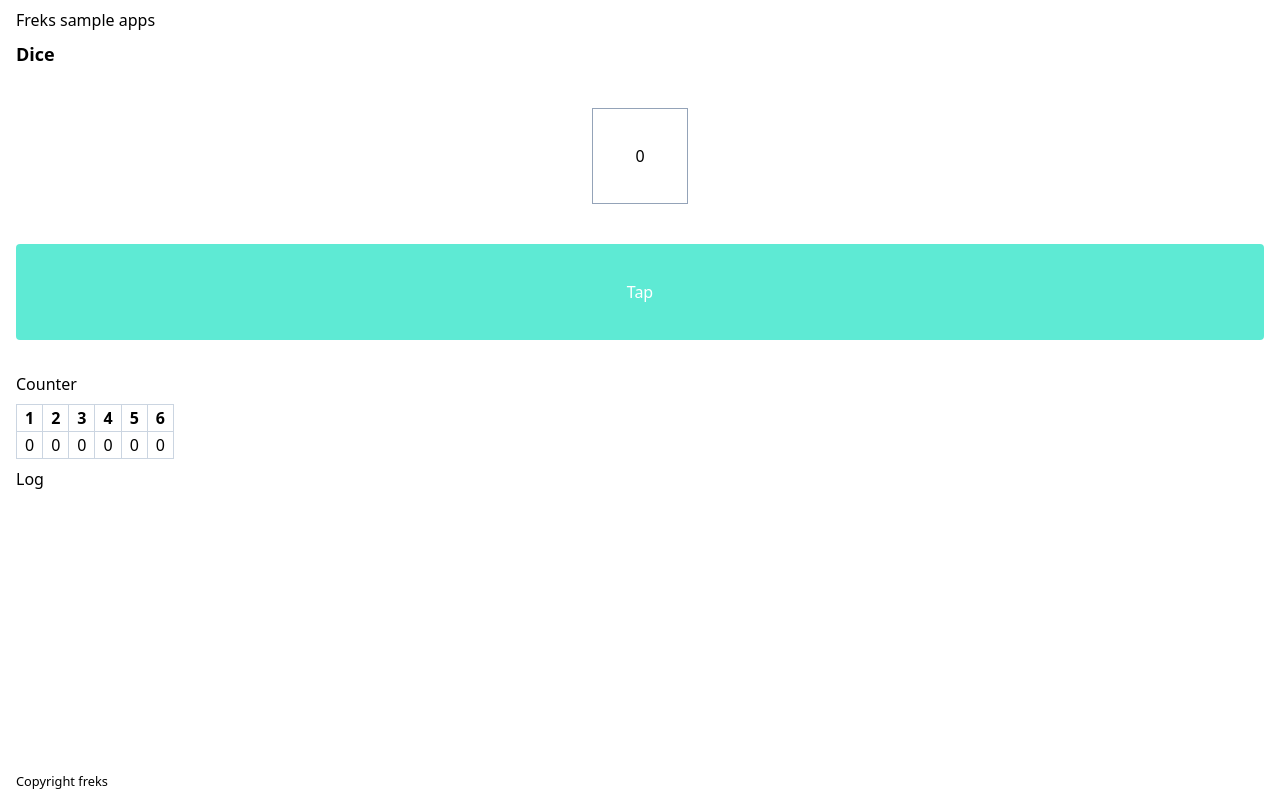
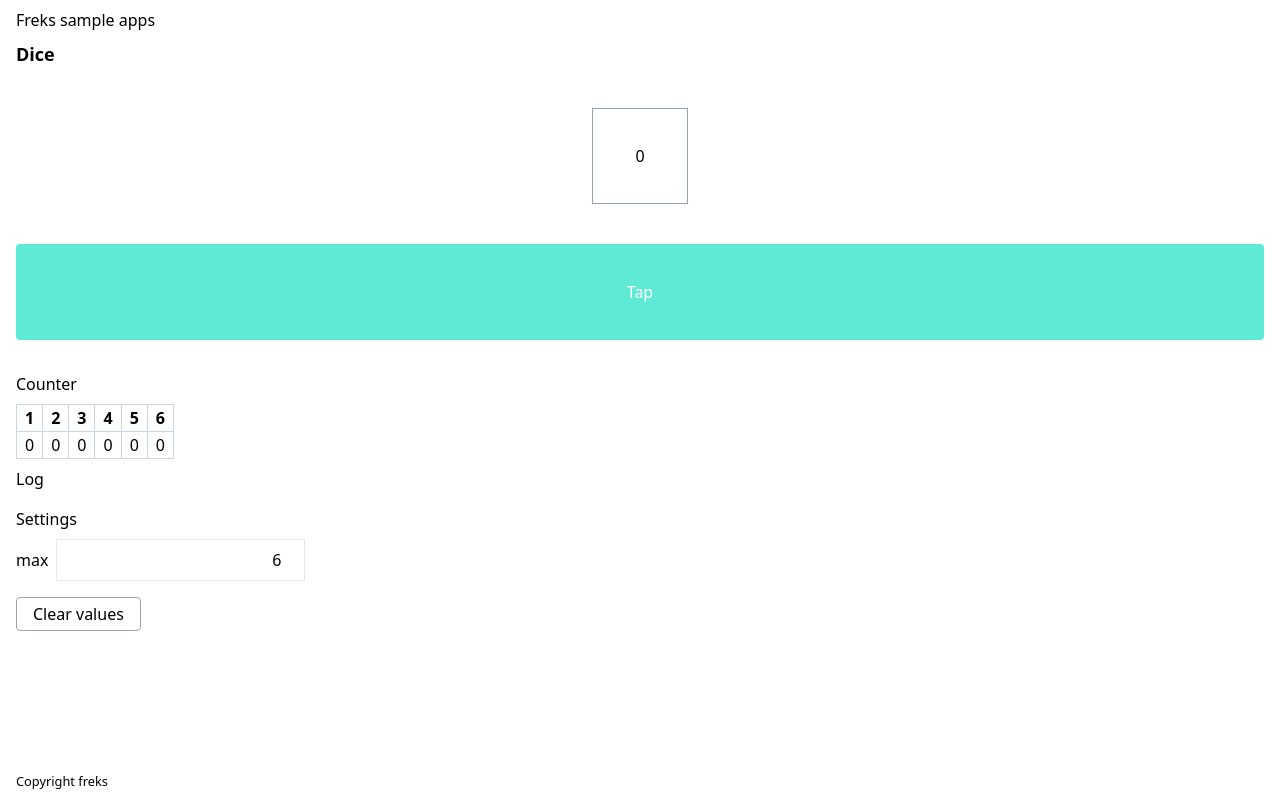
Before and after one commit to shoji-k/react-apps, a React (Create React App) app: page /dice in a window 1280 px wide. Built offline with nearby package versions, Linux system fonts and the light colour scheme.

Commit message:
add settings

```diff
--- a/src/components/organisms/Dice.tsx
+++ b/src/components/organisms/Dice.tsx
@@ -2,17 +2,27 @@ import React, { useEffect, useState } from "react";
 import { DiceCounter } from "./Dice/Counter";
 import { DiceLog } from "./Dice/Log";
 import { DicePlayground } from "./Dice/PlayGround";
+import { DiceSetting } from "./Dice/Setting";
 
-const max = 6;
+const initializeList = (max: number) => {
+  return [...Array(max)].fill(0);
+};
+
+export type DiceSettings = {
+  max: number;
+};
 
 export function Dice() {
   const [logs, setLogs] = useState<number[]>([]);
   const [countList, setCountList] = useState<number[]>([]);
+  const [settings, setSettings] = useState<DiceSettings>({
+    max: 6,
+  });
 
   useEffect(() => {
-    const list = [...Array(max)].fill(0);
+    const list = initializeList(settings.max);
     setCountList(list);
-  }, []);
+  }, [settings]);
 
   const setResult = (result: number) => {
     setLogs((prev) => [...prev, result]);
@@ -25,17 +35,34 @@ export function Dice() {
     setCountList(newList);
   };
 
+  const handleSetSettings = (values: DiceSettings) => {
+    setSettings(values);
+  };
+
+  const handleClearValues = () => {
+    setLogs([]);
+    const list = initializeList(settings.max);
+    setCountList(list);
+  };
+
   return (
     <>
       <div className="pb-8">
-        <DicePlayground max={max} setResult={setResult} />
+        <DicePlayground max={settings.max} setResult={setResult} />
       </div>
       <div className="pb-2">
-        <DiceCounter max={max} countList={countList} />
+        <DiceCounter max={settings.max} countList={countList} />
       </div>
       <div className="pb-2">
         <DiceLog logs={logs} />
       </div>
+      <div className="pb-2">
+        <DiceSetting
+          settings={settings}
+          setSettings={handleSetSettings}
+          clearValues={handleClearValues}
+        />
+      </div>
     </>
   );
 }
--- /dev/null
+++ b/src/components/organisms/Dice/Setting.tsx
@@ -0,0 +1,43 @@
+import React, { useState } from "react";
+import { DiceSettings } from "../Dice";
+
+type Props = {
+  settings: DiceSettings;
+  setSettings: (values: DiceSettings) => void;
+  clearValues: () => void;
+};
+
+export const DiceSetting: React.FC<Props> = ({ settings, setSettings, clearValues }) => {
+  const [error, setError] = useState("");
+
+  const handleMax = (e: React.ChangeEvent<HTMLInputElement>) => {
+    const value = parseInt(e.target.value, 10);
+    if (value && Number.isInteger(value) && value > 0) {
+      setSettings({ max: value });
+      setError("");
+    } else {
+      setError("Input valid number");
+    }
+  };
+
+  return (
+    <>
+      <div className="pb-2">Settings</div>
+      <div className="pb-4  ">
+        <div>
+          <label className="pr-2">max</label>
+          <input
+            type="number"
+            value={settings.max}
+            onChange={handleMax}
+            className="border p-2 text-right"
+          />
+        </div>
+        {error && <div className="text-orange-500">{error}</div>}
+      </div>
+      <div className="">
+        <button type="button" onClick={clearValues} className="rounded border border-gray-400 py-1 px-4">Clear values</button>
+      </div>
+    </>
+  );
+};
```
